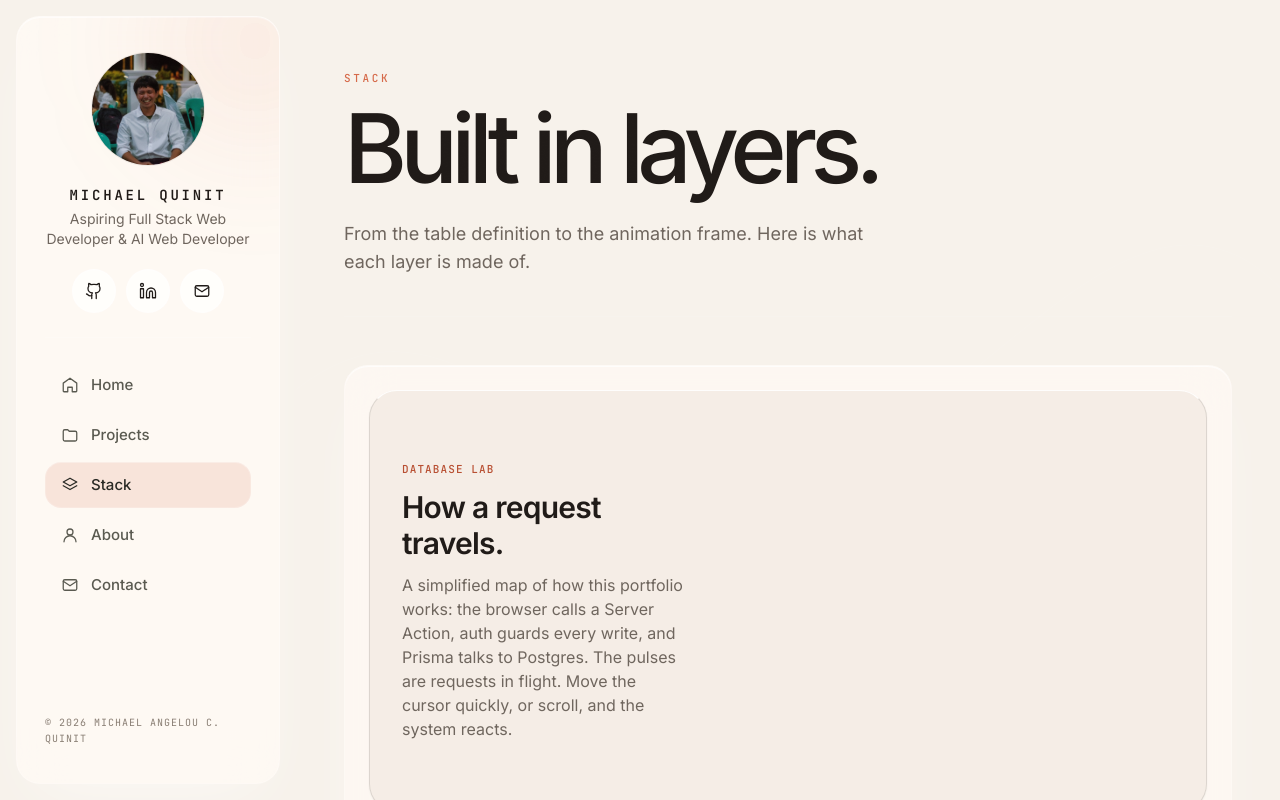
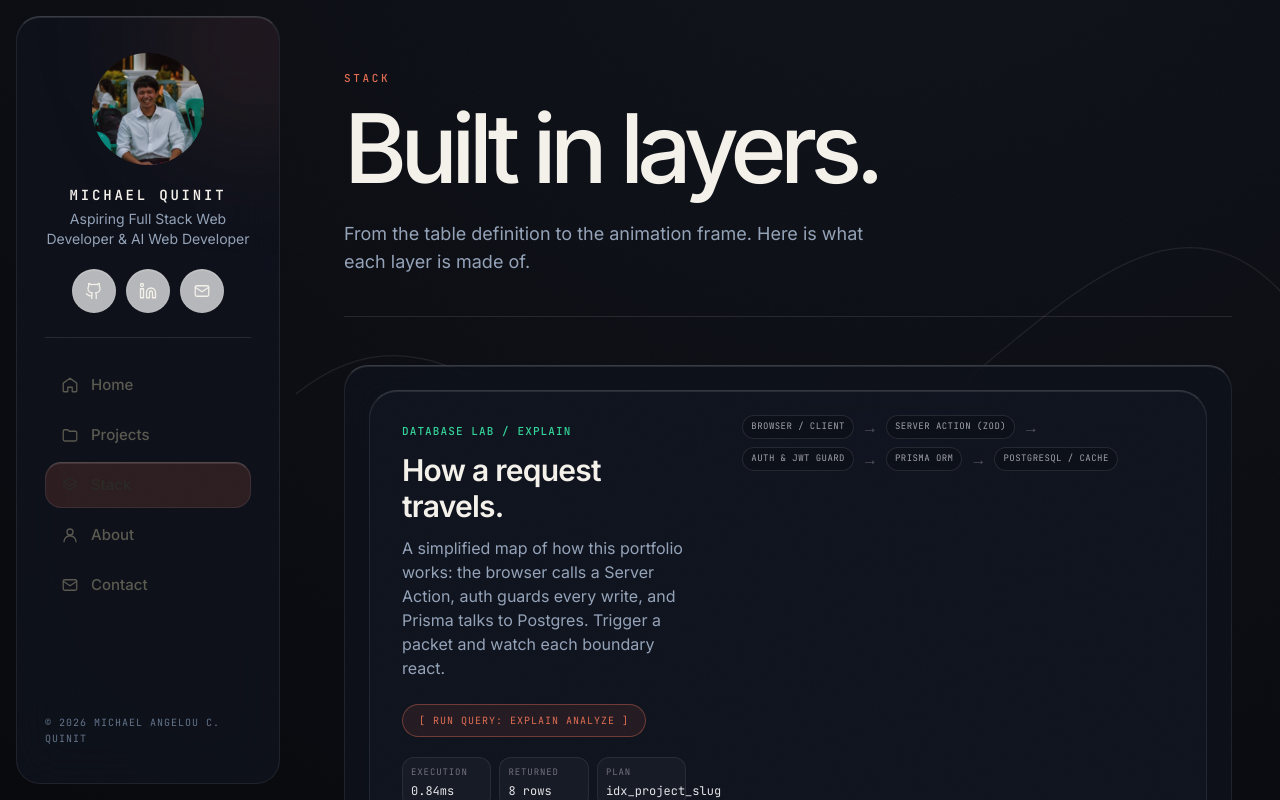
Before and after one commit to Aenzari/builtbymiko, a Next.js app: page /stack in a window 1280 px wide. Shown: the top 800 px of the page. Built offline with nearby package versions, Linux system fonts and the light colour scheme; no server answers.

Commit message:
Total update for theme and UI/UX enhancement

```diff
--- a/app/(site)/contact/page.tsx
+++ b/app/(site)/contact/page.tsx
@@ -3,6 +3,7 @@ import { PageHeader } from "@/components/shell/page-header";
 import { PagePanel } from "@/components/shell/page-panel";
 import { ContactFaq } from "@/components/contact/contact-faq";
 import { ContactForm } from "@/components/contact/contact-form";
+import { DirectContact } from "@/components/contact/direct-contact";
 
 export const metadata: Metadata = {
   title: "Contact",
@@ -20,7 +21,10 @@ export default function ContactPage() {
       <PagePanel>
         <div className="grid grid-cols-1 gap-3 sm:gap-4 lg:grid-cols-2">
           <ContactFaq />
-          <ContactForm />
+          <div className="space-y-4">
+            <ContactForm />
+            <DirectContact />
+          </div>
         </div>
       </PagePanel>
     </>
--- a/app/globals.css
+++ b/app/globals.css
@@ -3,12 +3,12 @@
 @tailwind utilities;
 
 :root {
-  color-scheme: light;
+  color-scheme: dark;
 }
 
 html,
 body {
-  background-color: #f7f2eb;
+  background: radial-gradient(circle at 70% -10%, #12151e 0%, #08090c 48%);
   overscroll-behavior-y: none;
   /* Belt-and-suspenders against any off-canvas element (the hero's
      off-column 3D form, a wide bento card, a translated drawer) ever
@@ -23,8 +23,8 @@ body {
 }
 
 ::selection {
-  background: rgba(214, 106, 74, 0.22);
-  color: #201b18;
+  background: rgba(224, 109, 83, 0.35);
+  color: #f4f1eb;
 }
 
 /* Native cursor is only ever hidden once JS confirms a fine pointer is
@@ -56,8 +56,9 @@ html[data-cursor-hidden="true"] #custom-cursor-root {
    in tailwind.config.ts) rather than a bright specular edge, so this is now
    a quiet, warm-gray hairline rather than a bright white top edge. */
 .specular-border {
-  border: 1px solid rgba(255, 255, 255, 0.16);
-  border-top-color: rgba(255, 255, 255, 0.3);
+  border: 1px solid rgba(255, 255, 255, 0.08);
+  border-top-color: rgba(255, 255, 255, 0.18);
+  box-shadow: inset 0 1px 0 0 rgba(255,255,255,0.1);
 }
 
 .focus-ring {
@@ -104,7 +105,7 @@ html[data-cursor-hidden="true"] #custom-cursor-root {
   border: 1px solid rgba(255, 255, 255, 0.1);
   border-top-color: rgba(255, 255, 255, 0.22);
   border-radius: 1.5rem;
-  background: rgba(255, 250, 245, 0.82);
+  background: rgba(15, 19, 29, 0.82);
   padding: 1.25rem;
   box-shadow: 0 24px 60px -24px rgba(0, 0, 0, 0.45);
   backdrop-filter: blur(18px);
--- /dev/null
+++ b/components/contact/direct-contact.tsx
@@ -0,0 +1,31 @@
+"use client";
+
+import { useState } from "react";
+import { motion } from "framer-motion";
+import { profile } from "@/lib/profile";
+import { snappySpring } from "@/lib/motion";
+
+export function DirectContact() {
+  const [copyState, setCopyState] = useState<"idle" | "copied" | "error">("idle");
+
+  async function copyEmail() {
+    try {
+      await navigator.clipboard.writeText(profile.email);
+      setCopyState("copied");
+      window.setTimeout(() => setCopyState("idle"), 1800);
+    } catch {
+      setCopyState("error");
+    }
+  }
+
+  return (
+    <div className="flex flex-wrap items-center gap-3 border-t border-white/[0.08] pt-5">
+      <a href={`mailto:${profile.email}`} className="font-mono text-xs tracking-wide text-zinc-200 underline decoration-accent/40 underline-offset-4 hover:text-accent">
+        {profile.email}
+      </a>
+      <motion.button type="button" whileTap={{ scale: 0.97 }} transition={snappySpring} onClick={copyEmail} className="rounded-full border border-white/10 bg-white/[0.04] px-3 py-1.5 font-mono text-[10px] uppercase tracking-widest text-zinc-400 hover:border-accent/50 hover:text-zinc-100 focus-visible:outline-none focus-visible:ring-2 focus-visible:ring-accent/60">
+        {copyState === "copied" ? "✓ Copied" : copyState === "error" ? "Copy unavailable" : "Copy email"}
+      </motion.button>
+    </div>
+  );
+}
--- a/components/projects/projects-view.tsx
+++ b/components/projects/projects-view.tsx
@@ -25,9 +25,9 @@ export function ProjectsView({ projects }: ProjectsViewProps) {
 
   return (
     <>
-      <div className="hidden gap-6 sm:grid sm:grid-cols-2 lg:grid-cols-3 lg:gap-8">
-        {projects.map((project) => (
-          <div key={project.id} className="min-h-[360px]">
+      <div className="hidden gap-5 sm:grid sm:grid-cols-12 lg:gap-6">
+        {projects.map((project, index) => (
+          <div key={project.id} className={`min-h-[360px] sm:col-span-6 ${index % 3 === 0 ? "lg:col-span-7" : "lg:col-span-5"}`}>
             <SecondaryCard project={project} onSelect={() => setSelected(project)} />
           </div>
         ))}
--- a/components/shell/page-panel.tsx
+++ b/components/shell/page-panel.tsx
@@ -2,6 +2,7 @@
 
 import type { ReactNode } from "react";
 import { motion, useReducedMotion } from "framer-motion";
+import { snappySpring } from "@/lib/motion";
 
 interface PagePanelProps {
   children: ReactNode;
@@ -19,7 +20,7 @@ export function PagePanel({ children, className = "" }: PagePanelProps) {
     <motion.div
       initial={prefersReducedMotion ? { opacity: 0 } : { opacity: 0, y: 14 }}
       animate={prefersReducedMotion ? { opacity: 1 } : { opacity: 1, y: 0 }}
-      transition={{ duration: 0.55, delay: 0.15, ease: [0.16, 1, 0.3, 1] }}
+      transition={{ ...snappySpring, delay: 0.15 }}
       className={`specular-border rounded-3xl bg-surface-900/70 p-4 shadow-glass backdrop-blur-xl sm:p-6 ${className}`}
     >
       {children}
--- a/components/stack/database-lab.tsx
+++ b/components/stack/database-lab.tsx
@@ -1,6 +1,7 @@
 "use client";
 
 import dynamic from "next/dynamic";
+import { useEffect, useState } from "react";
 
 // Decorative 3D scene: excluded from SSR and the initial bundle.
 const TopologyCanvas = dynamic(
@@ -14,27 +15,53 @@ const TopologyCanvas = dynamic(
  * every write, and Prisma talks to Postgres.
  */
 export function DatabaseLab() {
+  const [running, setRunning] = useState(false);
+  useEffect(() => {
+    if (!running) return;
+    const timeout = window.setTimeout(() => setRunning(false), 1500);
+    return () => window.clearTimeout(timeout);
+  }, [running]);
+  const stages = ["Browser / Client", "Server Action (Zod)", "Auth & JWT Guard", "Prisma ORM", "PostgreSQL / Cache"];
+
   return (
-    <div className="grid overflow-hidden rounded-[1.75rem] border border-black/[0.1] border-t-white/90 bg-surface-850/85 shadow-sm lg:grid-cols-12">
+    <div className="grid overflow-hidden rounded-[1.75rem] border border-white/[0.08] border-t-white/15 bg-surface-850/85 shadow-[inset_0_1px_0_0_rgba(255,255,255,0.1)] lg:grid-cols-12">
       <div className="flex flex-col justify-center p-6 sm:p-8 lg:col-span-5">
-        <p className="font-mono text-[11px] font-medium uppercase tracking-widest text-accent-strong">
-          Database Lab
+        <p className="font-mono text-[11px] font-medium uppercase tracking-widest text-emerald-400">
+          Database Lab / EXPLAIN
         </p>
         <h2 className="mt-3 font-sans text-2xl font-semibold leading-tight tracking-tight text-ink-100 sm:text-3xl">
           How a request travels.
         </h2>
         <p className="mt-3 max-w-[44ch] font-sans text-sm leading-relaxed text-ink-400 sm:text-base">
           A simplified map of how this portfolio works: the browser calls a Server Action, auth
-          guards every write, and Prisma talks to Postgres. The pulses are requests in flight. Move
-          the cursor quickly, or scroll, and the system reacts.
+          guards every write, and Prisma talks to Postgres. Trigger a packet and watch each boundary react.
         </p>
+        <button type="button" onClick={() => { setRunning(true); window.dispatchEvent(new CustomEvent("simulate-query")); }} className="mt-6 w-fit rounded-full border border-accent/40 bg-accent/10 px-4 py-2 font-mono text-[10px] uppercase tracking-widest text-accent transition-colors hover:border-accent hover:bg-accent/20 focus-visible:outline-none focus-visible:ring-2 focus-visible:ring-accent/60">
+          [ Run Query: EXPLAIN ANALYZE ]
+        </button>
+        <div className="mt-5 grid grid-cols-3 gap-2">
+          {["0.84ms", "8 rows", "idx_project_slug"].map((value, index) => (
+            <div key={value} className="rounded-xl border border-white/[0.08] bg-white/[0.03] p-2">
+              <p className="font-mono text-[9px] uppercase tracking-widest text-zinc-500">{["Execution", "Returned", "Plan"][index]}</p>
+              <p className="mt-1 font-mono text-xs text-zinc-200">{value}</p>
+            </div>
+          ))}
+        </div>
       </div>
 
       <div
         role="img"
         aria-label="Animated graph of a client, API layer, auth, database, and the users, projects, and schema tables, with pulses traveling along the connections."
-        className="pointer-events-none relative h-[300px] sm:h-[380px] lg:col-span-7 lg:h-[420px] [&_canvas]:!pointer-events-none"
+        className="relative h-[420px] overflow-hidden p-5 sm:h-[480px] lg:col-span-7 lg:h-[420px]"
       >
+        <div className="pointer-events-none absolute inset-x-6 top-6 z-10 flex flex-wrap gap-2">
+          {stages.map((stage, index) => (
+            <div key={stage} className="flex items-center gap-2">
+              <span className={`rounded-full border px-2 py-1 font-mono text-[9px] uppercase tracking-wider ${running ? "border-accent/60 bg-accent/15 text-accent" : "border-white/10 bg-black/20 text-zinc-400"}`}>{stage}</span>
+              {index < stages.length - 1 && <span className="text-zinc-600">→</span>}
+            </div>
+          ))}
+        </div>
         <TopologyCanvas />
       </div>
     </div>
--- a/components/work/project-inspector.tsx
+++ b/components/work/project-inspector.tsx
@@ -49,7 +49,7 @@ export function ProjectInspector({ project, onClose }: ProjectInspectorProps) {
               animate={{ opacity: 1 }}
               exit={{ opacity: 0 }}
               transition={{ duration: 0.25 }}
-              className="absolute inset-0 bg-[#201b18]/30 backdrop-blur-sm"
+              className="absolute inset-0 bg-black/60 backdrop-blur-md"
               aria-hidden="true"
             />
             <motion.div
@@ -59,7 +59,7 @@ export function ProjectInspector({ project, onClose }: ProjectInspectorProps) {
               aria-modal="true"
               aria-labelledby={`inspector-title-${project.id}`}
               transition={prefersReducedMotion ? { duration: 0.2 } : layoutSpring}
-              className="specular-border relative flex max-h-[85vh] w-full max-w-6xl flex-col overflow-hidden rounded-3xl bg-surface-900/95 p-4 shadow-glass-lg backdrop-blur-2xl sm:p-6"
+              className="specular-border relative flex max-h-[88vh] w-full max-w-6xl flex-col overflow-hidden rounded-3xl bg-surface-900/95 p-4 shadow-glass-lg backdrop-blur-2xl sm:p-6"
             >
               <motion.button
                 type="button"
@@ -67,7 +67,7 @@ export function ProjectInspector({ project, onClose }: ProjectInspectorProps) {
                 aria-label="Close project details"
                 whileTap={{ scale: tapScale.button }}
                 transition={snappySpring}
-                className="focus-ring specular-border absolute right-4 top-4 z-10 flex h-10 w-10 items-center justify-center rounded-lg bg-surface-800 text-ink-100 transition-colors hover:border-accent/50 hover:bg-surface-700 sm:right-5 sm:top-5"
+                className="focus-ring specular-border sticky right-0 top-0 z-10 ml-auto flex h-10 w-10 shrink-0 items-center justify-center rounded-lg bg-surface-800 text-ink-100 transition-colors hover:border-accent/50 hover:bg-surface-700 sm:absolute sm:right-5 sm:top-5"
               >
                 <CloseIcon />
               </motion.button>
--- a/tailwind.config.ts
+++ b/tailwind.config.ts
@@ -11,35 +11,35 @@ const config: Config = {
     extend: {
       colors: {
         ink: {
-          100: "#201b18",
-          300: "#4d453f",
-          400: "#6f665e",
-          500: "#887d72",
-          600: "#a89b8d",
+          100: "#f4f1eb",
+          300: "#cbd5e1",
+          400: "#94a3b8",
+          500: "#64748b",
+          600: "#475569",
         },
         surface: {
-          950: "#f7f2eb",
-          900: "#fffaf5",
-          850: "#f4ece3",
-          800: "#eee4d8",
-          700: "#e6d9cc",
-          600: "#d8c8ba",
+          950: "#08090C",
+          900: "#0F131D",
+          850: "#121722",
+          800: "#151b28",
+          700: "#1a2230",
+          600: "#202a3a",
         },
         glass: {
-          DEFAULT: "rgba(255, 255, 255, 0.64)",
-          strong: "rgba(255, 255, 255, 0.82)",
-          border: "rgba(73, 56, 43, 0.14)",
-          "border-top": "rgba(255, 255, 255, 0.9)",
-          "border-hover": "rgba(214, 106, 74, 0.48)",
+          DEFAULT: "rgba(15, 19, 29, 0.72)",
+          strong: "rgba(15, 19, 29, 0.92)",
+          border: "rgba(255, 255, 255, 0.08)",
+          "border-top": "rgba(255, 255, 255, 0.18)",
+          "border-hover": "rgba(224, 109, 83, 0.62)",
         },
         accent: {
-          DEFAULT: "#d66a4a",
-          soft: "#f0a287",
-          strong: "#b84f32",
+          DEFAULT: "#E06D53",
+          soft: "#f2a18d",
+          strong: "#E06D53",
         },
-        clay: "#ff8e70",
-        terracotta: "#d2a679",
-        slate: "#91b5c7",
+        clay: "#E06D53",
+        terracotta: "#F59E0B",
+        slate: "#38BDF8",
       },
       fontFamily: {
         sans: [
```
Also changed, not shown: components/hero/topology-canvas.tsx (+18 -4 lines), components/home/editorial-hero.tsx (+22 -8 lines).
